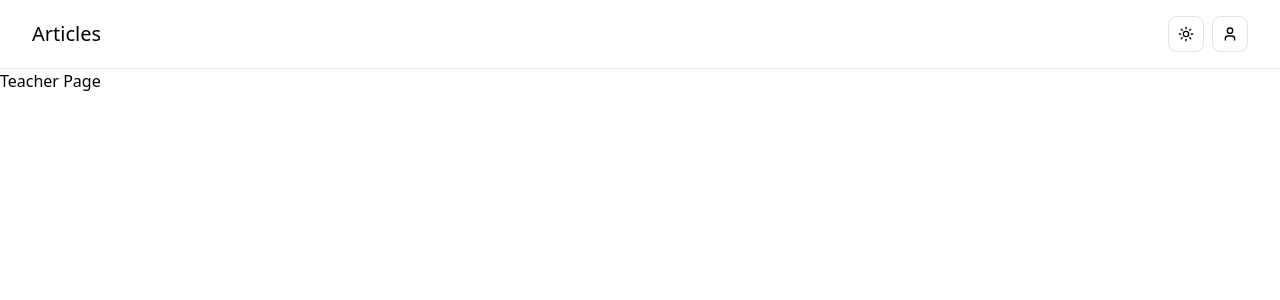
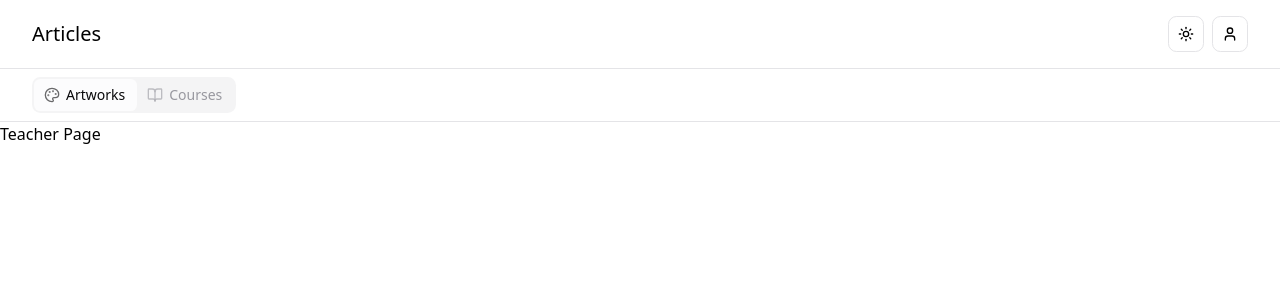
Before and after one commit to terparthcourses/arthcourses, a Next.js app in the folder apps/app/: page /teacher in a window 1280 px wide. Shown: the top 300 px of the page. Built offline with nearby package versions, Linux system fonts and the light colour scheme; no server answers.

Commit message:
feat(app): enhance teacher page with tabs and improved components

```diff
--- a/apps/app/app/(main)/teacher/page.tsx
+++ b/apps/app/app/(main)/teacher/page.tsx
@@ -1,5 +1,53 @@
 // ./(main)/teacher/page.tsx
 
+// UI Components
+import { Badge } from "@/components/ui/badge"
+import Container from "@/components/container";
+import { ScrollArea, ScrollBar } from "@/components/ui/scroll-area"
+import {
+  Tabs,
+  TabsContent,
+  TabsList,
+  TabsTrigger,
+} from "@/components/ui/tabs"
+
+// Lucide Icons
+import { PaletteIcon, BookOpenIcon } from "lucide-react"
+
 export default function Page() {
-  return <div>Teacher Page</div>;
+  return (
+    <>
+      <header className="border-b border-[var(--border)]">
+        <Container className="py-2">
+          <Tabs defaultValue="artworks">
+            <ScrollArea>
+              <TabsList>
+                <TabsTrigger value="artworks" className="group">
+                  <PaletteIcon
+                    className="-ms-0.5 me-1.5 opacity-60"
+                    size={16}
+                    aria-hidden="true"
+                  />
+                  Artworks
+                </TabsTrigger>
+                <TabsTrigger value="courses" className="group">
+                  <BookOpenIcon
+                    className="-ms-0.5 me-1.5 opacity-60"
+                    size={16}
+                    aria-hidden="true"
+                  />
+                  Courses
+                </TabsTrigger>
+              </TabsList>
+              <ScrollBar orientation="horizontal" />
+            </ScrollArea>
+          </Tabs>
+        </Container>
+      </header>
+
+      <div>
+        Teacher Page
+      </div>
+    </>
+  );
 }
--- a/apps/app/components/ui/tabs.tsx
+++ b/apps/app/components/ui/tabs.tsx
@@ -42,7 +42,7 @@ function TabsTrigger({
     <TabsPrimitive.Trigger
       data-slot="tabs-trigger"
       className={cn(
-        "hover:cursor-pointer hover:text-muted-foreground data-[state=active]:bg-card data-[state=active]:text-foreground focus-visible:border-ring focus-visible:ring-ring/50 inline-flex items-center justify-center rounded-sm px-3 py-1.5 text-sm font-medium whitespace-nowrap transition-all outline-none focus-visible:ring-[3px] disabled:pointer-events-none disabled:opacity-50 [&_svg]:shrink-0",
+        "hover:cursor-pointer hover:text-muted-foreground data-[state=active]:bg-card/75 data-[state=active]:text-foreground focus-visible:border-ring focus-visible:ring-ring/50 inline-flex items-center justify-center rounded-sm px-3 py-1.5 text-sm font-medium whitespace-nowrap transition-all outline-none focus-visible:ring-[3px] disabled:pointer-events-none disabled:opacity-50 [&_svg]:shrink-0",
         className
       )}
       {...props}
```
